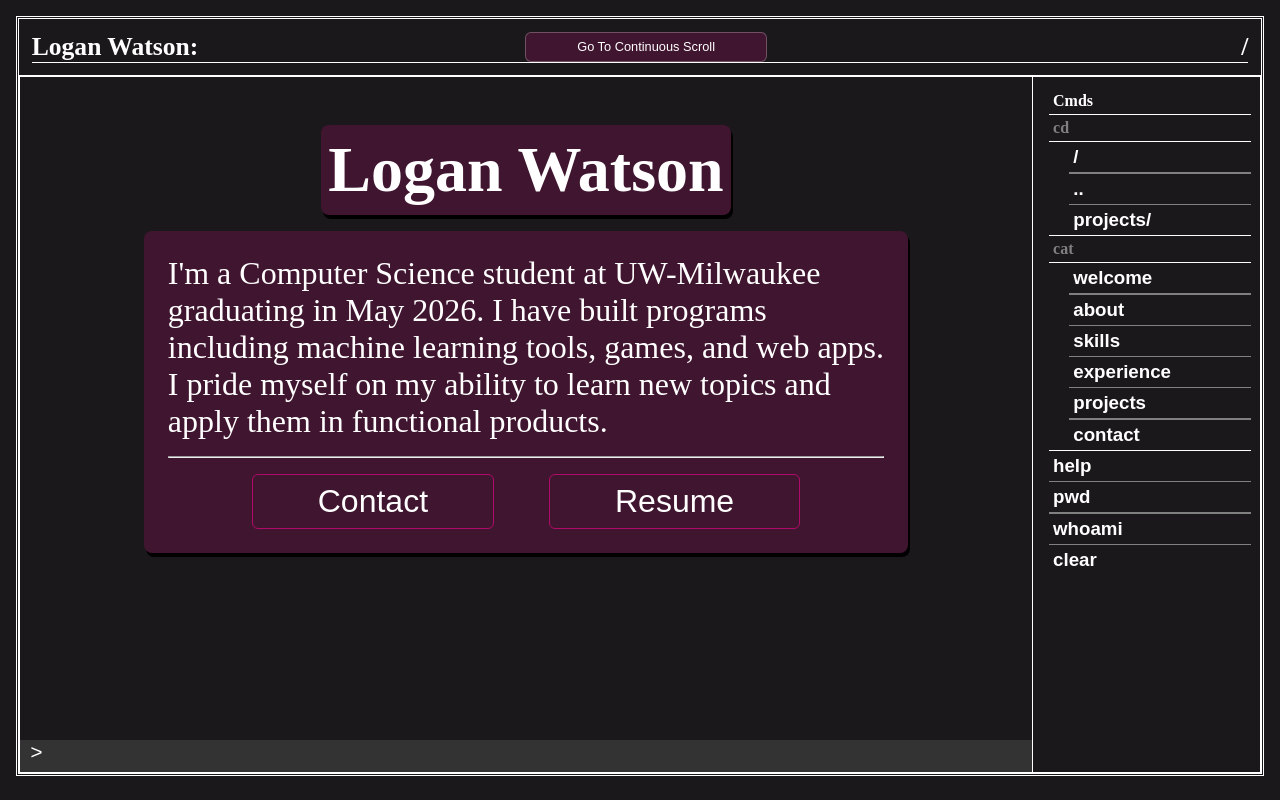
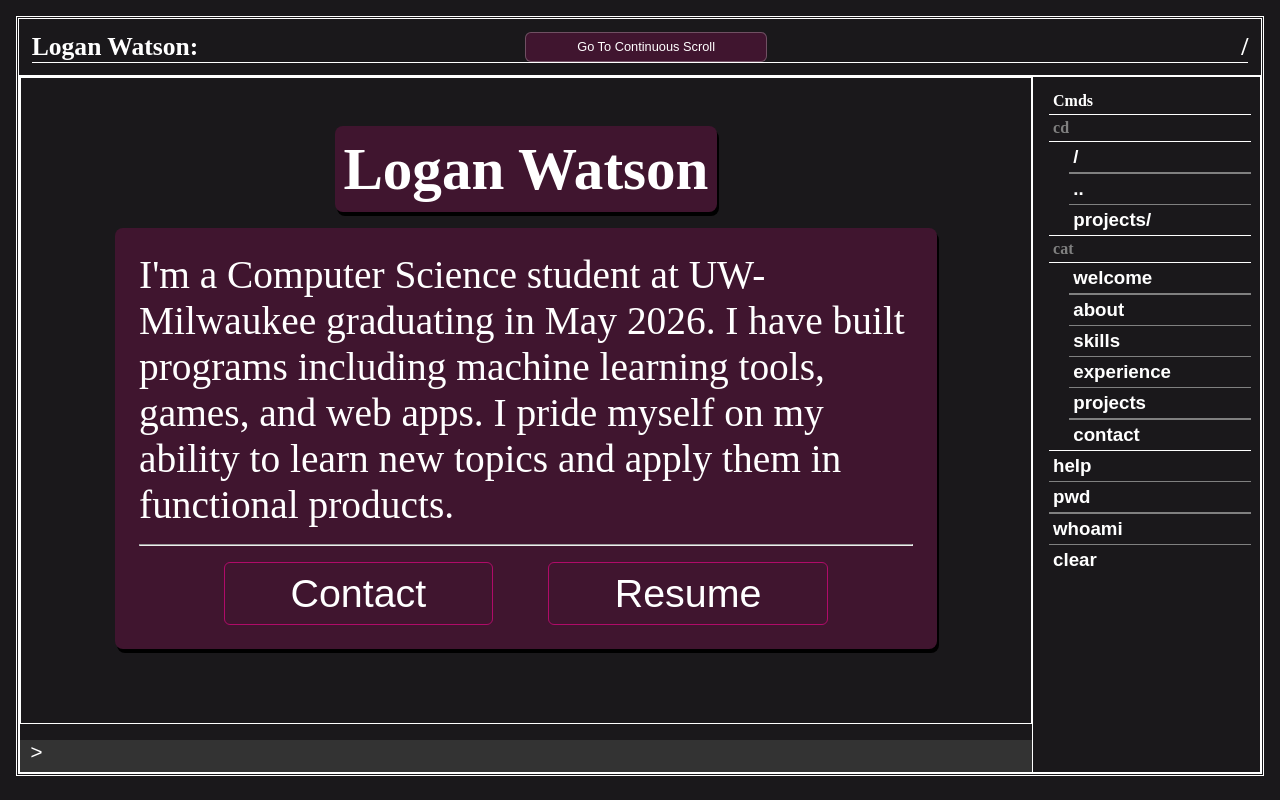
Before and after one commit to LoganWatson1400/portfolio_development, a SvelteKit app: page /about in a window 1280 px wide. Built offline with nearby package versions, Linux system fonts and the light colour scheme.

Commit message:
fix: scroll window size for sure this time

```diff
--- a/src/lib/sections/About.svelte
+++ b/src/lib/sections/About.svelte
@@ -1,33 +1,58 @@
-<section id="About" style="padding: 0px 10%; max-width: 2000px; justify-self: center;">
+<section
+  id="About"
+  style="padding: 0px 5%; max-width: 2000px; justify-self: center;"
+>
   <div
     class="flex col"
     style="width: 100%; gap: 16px; align-items: center; padding: 16px;"
   >
-    <h1 class="card secondary" style="padding: 1%; font-size: 4rem;">Logan Watson</h1>
-    <div class="card secondary flex col" style="; padding: 24px; gap: 16px;">
-      <p style="font-size: 2rem">
+    <h1 class="card secondary" style="padding: 1%;">
+      Logan Watson
+    </h1>
+
+    <div class="card secondary flex col" style="padding: 24px; gap: 16px;">
+      <p>
         I'm a Computer Science student at UW-Milwaukee graduating in May 2026. I
-        have built programs including machine learning tools, games, and web apps.
-        I pride myself on my ability to learn new topics and apply them in
+        have built programs including machine learning tools, games, and web
+        apps. I pride myself on my ability to learn new topics and apply them in
         functional products.
       </p>
 
       <hr class="divider white" />
 
-      <div class="flex" style=" font-size: 2rem;">
+      <div class="flex">
         <div style="flex: 3;"></div>
-        <a href="/contact" style="flex: 4 4 auto;"
-          ><button class="btn highlight" style="width: 100%; font-size: inherit;">Contact</button></a
-        >
+
+        <a href="/contact" style="flex: 4 4 auto;">
+          <button class="btn highlight" style="width: 100%;">
+            Contact
+          </button>
+        </a>
+
         <div style="flex: 1;"></div>
+
         <a
           href="/Logan_Watson_Resume.pdf"
           target="_blank"
           style="flex: 4 4 auto;"
-          ><button class="btn highlight" style="width: 100%; font-size: inherit;">Resume</button></a
         >
+          <button class="btn highlight" style="width: 100%;">
+            Resume
+          </button>
+        </a>
+
         <div style="flex: 3;"></div>
       </div>
     </div>
   </div>
 </section>
+
+<style>
+  #About {
+    font-size: clamp(1rem, 3vw + 1px, 3rem);
+  }
+
+  #About button {
+    font-size: inherit;
+  }
+</style>
--- a/src/lib/sections/Contact.svelte
+++ b/src/lib/sections/Contact.svelte
@@ -1,7 +1,7 @@
 <section
   id="Contact"
   style="
-    padding: 0px 10%;
+    padding: 5% 10%;
     justify-self: center;
     width: 100%;
     max-width: 1300px;
@@ -43,7 +43,8 @@
         style="
           gap: 12px;
           color: var(--color-txt-secondary);
-          "
+          font-size: clamp(0.5rem, 4vw + 1px, 2.5rem);
+        "
       >
         <a
           href="tel:+19203795628"
--- a/src/lib/sections/ProjectGrid.svelte
+++ b/src/lib/sections/ProjectGrid.svelte
@@ -12,7 +12,6 @@
       row-gap: 32px;
       column-gap: 16px;
       justify-content: space-evenly;
-      margin: 32px;
     "
   >
     {#if projects.length}
--- a/src/lib/sections/Welcome.svelte
+++ b/src/lib/sections/Welcome.svelte
@@ -4,7 +4,7 @@
     class="flex"
     style="flex-wrap: wrap; justify-content: center; padding: 0px 5%;"
   >
-    <div class="flex col" style="flex: 1 1 300px; max-width: 600px;">
+    <div class="flex col" style="flex: 1 1 200px;  max-width: 600px; max-width: 80%;">
       <div class="card secondary">
         <p style="font-size: 1.8rem">
           <b><u>Welcome to my portfolio.</u></b>
@@ -52,7 +52,7 @@
       </div>
     </div>
 
-    <div class="card secondary" style="flex: 1 1 300px; max-width: 400px;">
+    <div class="card secondary" style="flex: 1 1 300px; max-width: 400px; min-width: 300px;">
       <img
         src="/img/pfp.png"
         alt="Profile"
--- a/src/routes/+layout.svelte
+++ b/src/routes/+layout.svelte
@@ -157,10 +157,13 @@
         style="flex: 1; min-height: 0; overflow: hidden; position: relative;"
       >
         <div
+          class="box"
           style="
+            flex: 1;
             height: 100%;
+            width: 100%;
             overflow-y: auto;
-            padding: 32px 8px;
+            padding: 32px 3%;
           "
         >
           {@render children()}
@@ -224,9 +227,11 @@
                         {#each row as col, i}
                           <span
                             class="terminal"
-                          style="{i % 3 === 0 ? 'flex:2 3 5%' : ''}{i % 3 === 1
+                            style="{i % 3 === 0 ? 'flex:2 3 5%' : ''}{i % 3 ===
+                            1
                               ? 'flex:1 6 5%'
-                            : ''}{i % 3 === 2 ? 'flex:9 1 5%' : ''}">{col}</span
+                              : ''}{i % 3 === 2 ? 'flex:9 1 5%' : ''}"
+                            >{col}</span
                           >
                         {/each}
                       </div>
--- a/src/routes/scroll/+layout.svelte
+++ /dev/null
@@ -1 +0,0 @@
-<slot />
--- a/src/routes/scroll/+page.svelte
+++ b/src/routes/scroll/+page.svelte
@@ -11,9 +11,7 @@
 
 <main
   style="
-    width: 80%;
-    justify-self: center;
-    justify-items: center;
+    width: 100%;
   "
 >
   <section id="welcome"><Welcome /></section>
@@ -21,7 +19,7 @@
   <section id="contact"><Contact /></section>
   <section id="skills"><Skills skills={data?.skills ?? []} /></section>
   <section id="experience"><Experience /></section>
-  <section id="projectgrid" style="padding: 0px 10%;">
+  <section id="projectgrid" style="padding: 0px 5vw;">
     <ProjectGrid projects={data?.projects ?? []} />
   </section>
 </main>
@@ -29,7 +27,7 @@
 <style>
   section {
     min-height: 100vh;
-    min-width: 100vw;
     width: 100%;
+    min-width: 0;
   }
 </style>
```
Lines whose indentation alone changed are shown as unchanged.
